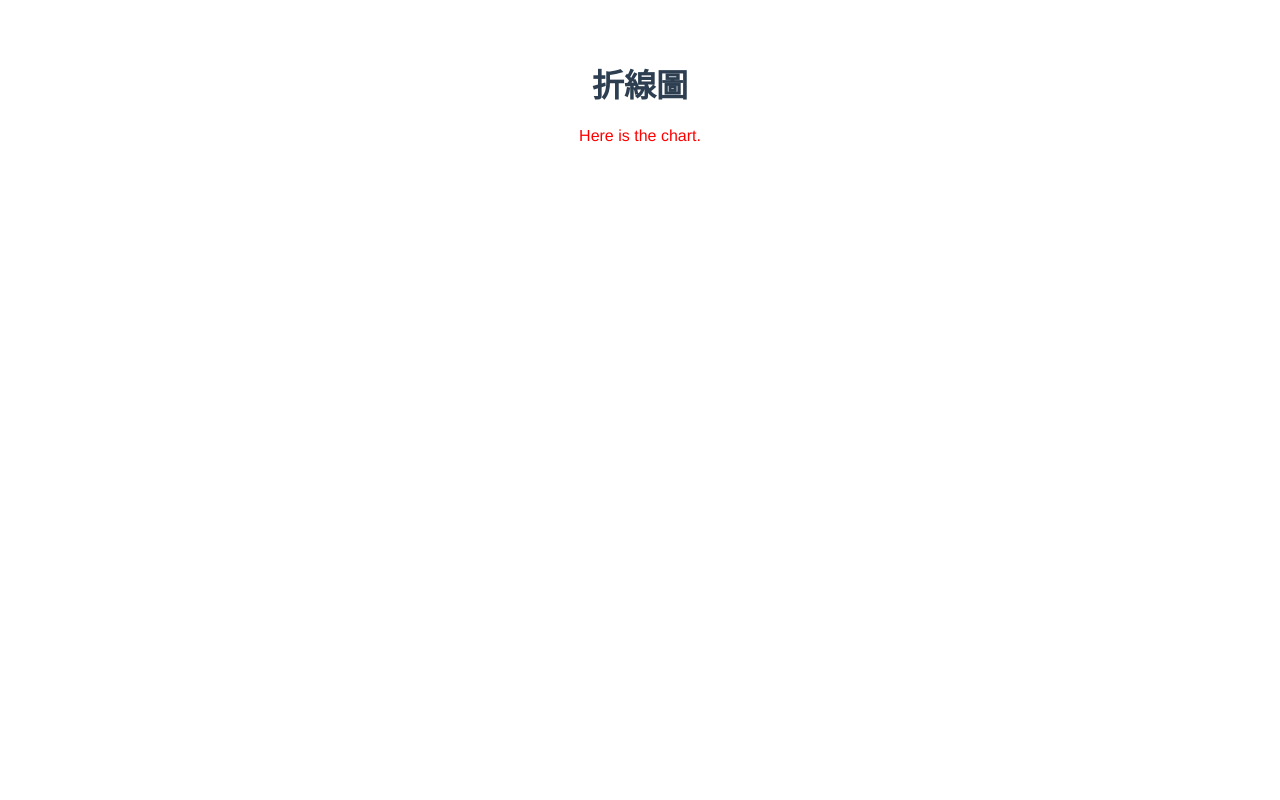
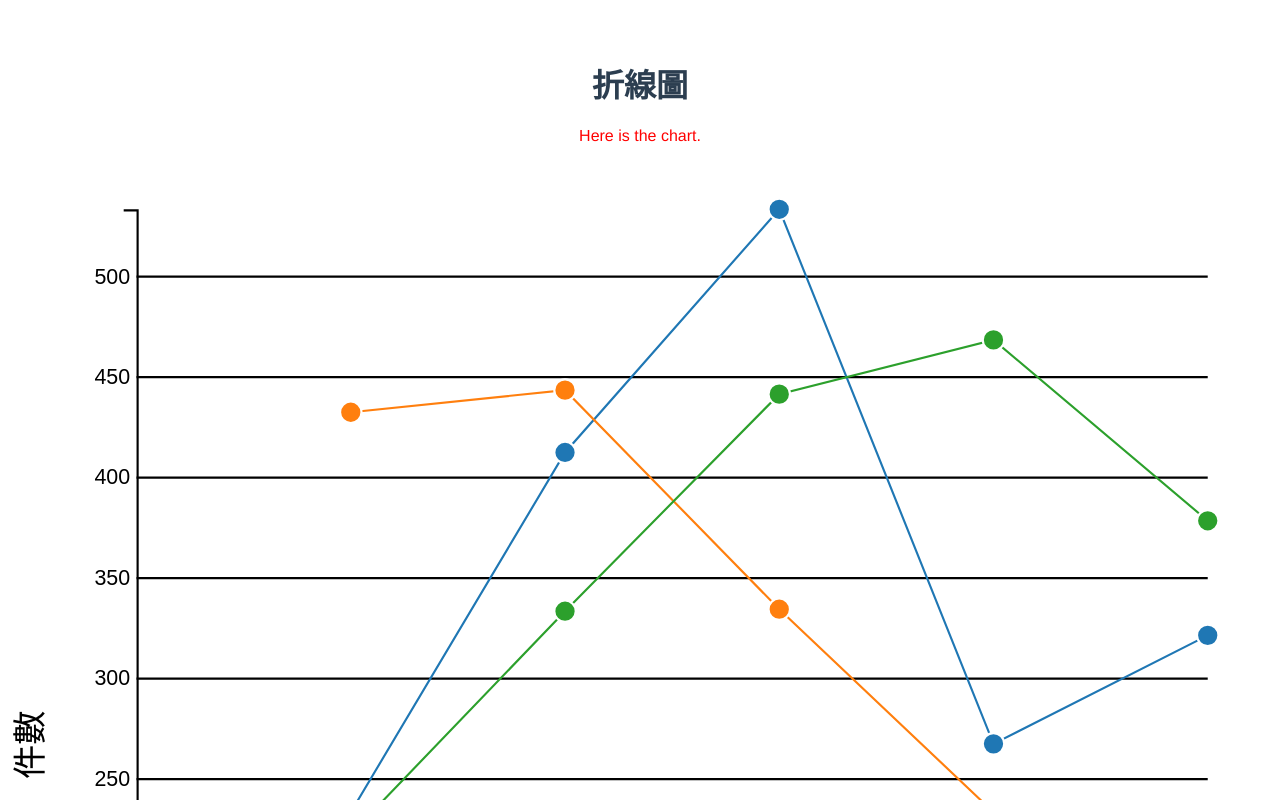
Before and after one commit to Annilla/d3-practice-vue-svg, a Vue app: page /LineChart in a window 1280 px wide. Shown: the top 800 px of the page. Built offline with nearby package versions, Linux system fonts and the light colour scheme.

Commit message:
[ LineChart ] base svg

```diff
--- a/src/components/LineChart.vue
+++ b/src/components/LineChart.vue
@@ -2,13 +2,145 @@
   <div class="lineChart">
     <h1>折線圖</h1>
     <div class="detail">Here is the chart.</div>
+    <svg class="svg" viewBox="0 0 590 630" preserveAspectRatio="xMidYMin slice" style="width: 100%; padding-bottom: 100%; height: 1px; overflow: visible">
+      <g transform="translate(60,30)">
+        <g transform="translate(0, 500)" class="x axis" fill="none" font-size="10" font-family="sans-serif" text-anchor="middle">
+          <path class="domain" stroke="#000" d="M0.5,6V0.5H500.5V6"></path>
+          <g class="tick" opacity="1" transform="translate(0.5,0)">
+            <line stroke="#000" y2="6"></line>
+            <text fill="#000" y="9" dy="0.71em"></text>
+          </g>
+          <g class="tick" opacity="1" transform="translate(100.5,0)">
+            <line stroke="#000" y2="6"></line>
+            <text fill="#000" y="9" dy="0.71em">6月</text>
+          </g>
+          <g class="tick" opacity="1" transform="translate(200.5,0)">
+            <line stroke="#000" y2="6"></line>
+            <text fill="#000" y="9" dy="0.71em">7月</text>
+          </g>
+          <g class="tick" opacity="1" transform="translate(300.5,0)">
+            <line stroke="#000" y2="6"></line>
+            <text fill="#000" y="9" dy="0.71em">8月</text>
+          </g>
+          <g class="tick" opacity="1" transform="translate(400.5,0)">
+            <line stroke="#000" y2="6"></line>
+            <text fill="#000" y="9" dy="0.71em">9月</text>
+          </g>
+          <g class="tick" opacity="1" transform="translate(500.5,0)">
+            <line stroke="#000" y2="6"></line>
+            <text fill="#000" y="9" dy="0.71em">10月</text>
+          </g>
+        </g>
+        <g transform="translate(0, 0)" class="y axis" fill="none" font-size="10" font-family="sans-serif" text-anchor="end">
+          <path class="domain" stroke="#000" d="M-6,500.5H0.5V0.5H-6"></path>
+          <g class="tick" opacity="1" transform="translate(0,500.5)">
+            <line stroke="#000" x2="500"></line>
+            <text fill="#000" x="-3" dy="0.32em">0</text>
+          </g>
+          <g class="tick" opacity="1" transform="translate(0,453.59568480300186)">
+            <line stroke="#000" x2="500"></line>
+            <text fill="#000" x="-3" dy="0.32em">50</text>
+          </g>
+          <g class="tick" opacity="1" transform="translate(0,406.6913696060038)">
+            <line stroke="#000" x2="500"></line>
+            <text fill="#000" x="-3" dy="0.32em">100</text>
+          </g>
+          <g class="tick" opacity="1" transform="translate(0,359.78705440900563)">
+            <line stroke="#000" x2="500"></line>
+            <text fill="#000" x="-3" dy="0.32em">150</text>
+          </g>
+          <g class="tick" opacity="1" transform="translate(0,312.88273921200755)">
+            <line stroke="#000" x2="500"></line>
+            <text fill="#000" x="-3" dy="0.32em">200</text>
+          </g>
+          <g class="tick" opacity="1" transform="translate(0,265.9784240150094)">
+            <line stroke="#000" x2="500"></line>
+            <text fill="#000" x="-3" dy="0.32em">250</text>
+          </g>
+          <g class="tick" opacity="1" transform="translate(0,219.07410881801127)">
+            <line stroke="#000" x2="500"></line>
+            <text fill="#000" x="-3" dy="0.32em">300</text>
+          </g>
+          <g class="tick" opacity="1" transform="translate(0,172.16979362101313)">
+            <line stroke="#000" x2="500"></line>
+            <text fill="#000" x="-3" dy="0.32em">350</text>
+          </g>
+          <g class="tick" opacity="1" transform="translate(0,125.26547842401504)">
+            <line stroke="#000" x2="500"></line>
+            <text fill="#000" x="-3" dy="0.32em">400</text>
+          </g>
+          <g class="tick" opacity="1" transform="translate(0,78.36116322701685)">
+            <line stroke="#000" x2="500"></line>
+            <text fill="#000" x="-3" dy="0.32em">450</text>
+          </g>
+          <g class="tick" opacity="1" transform="translate(0,31.45684803001876)">
+            <line stroke="#000" x2="500"></line>
+            <text fill="#000" x="-3" dy="0.32em">500</text>
+          </g>
+        </g>
+        <text transform="rotate(-90)" y="-60" x="-250" dy="1em" style="text-anchor: middle;">件數</text>
+        <g class="line">
+          <path fill="none" stroke="#1f77b4" d="M100,281.42589118198873L200,113.50844277673542L300,0L400,249.53095684803L500,198.87429643527207"></path>
+        </g>
+        <g class="line">
+          <path fill="none" stroke="#ff7f0e" d="M100,94.74671669793622L200,84.4277673545966L300,186.6791744840525L400,281.42589118198873L500,393.0581613508443"></path>
+        </g>
+        <g class="line">
+          <path fill="none" stroke="#2ca02c" d="M100,291.7448405253283L200,187.6172607879925L300,86.30393996247653L400,60.97560975609758L500,145.40337711069418"></path>
+        </g>
+        <g class="dot">
+          <circle class="circle" cx="100" cy="281.42589118198873" r="5" fill="#1f77b4" stroke="white"></circle>
+          <circle class="circle" cx="200" cy="113.50844277673542" r="5" fill="#1f77b4" stroke="white"></circle>
+          <circle class="circle" cx="300" cy="0" r="5" fill="#1f77b4" stroke="white"></circle>
+          <circle class="circle" cx="400" cy="249.53095684803" r="5" fill="#1f77b4" stroke="white"></circle>
+          <circle class="circle" cx="500" cy="198.87429643527207" r="5" fill="#1f77b4" stroke="white"></circle>
+        </g>
+        <g class="dot">
+          <circle class="circle" cx="100" cy="94.74671669793622" r="5" fill="#ff7f0e" stroke="white"></circle>
+          <circle class="circle" cx="200" cy="84.4277673545966" r="5" fill="#ff7f0e" stroke="white"></circle>
+          <circle class="circle" cx="300" cy="186.6791744840525" r="5" fill="#ff7f0e" stroke="white"></circle>
+          <circle class="circle" cx="400" cy="281.42589118198873" r="5" fill="#ff7f0e" stroke="white"></circle>
+          <circle class="circle" cx="500" cy="393.0581613508443" r="5" fill="#ff7f0e" stroke="white"></circle>
+        </g>
+        <g class="dot">
+          <circle class="circle" cx="100" cy="291.7448405253283" r="5" fill="#2ca02c" stroke="white"></circle>
+          <circle class="circle" cx="200" cy="187.6172607879925" r="5" fill="#2ca02c" stroke="white"></circle>
+          <circle class="circle" cx="300" cy="86.30393996247653" r="5" fill="#2ca02c" stroke="white"></circle>
+          <circle class="circle" cx="400" cy="60.97560975609758" r="5" fill="#2ca02c" stroke="white"></circle>
+          <circle class="circle" cx="500" cy="145.40337711069418" r="5" fill="#2ca02c" stroke="white"></circle>
+        </g>
+        <g class="label">
+          <circle cx="0" cy="575" r="5" fill="#1f77b4"></circle>
+          <text x="10" y="580">鼓山區</text>
+        </g>
+        <g class="label">
+          <circle cx="100" cy="575" r="5" fill="#ff7f0e"></circle>
+          <text x="110" y="580">左營區</text>
+        </g>
+        <g class="label">
+          <circle cx="200" cy="575" r="5" fill="#2ca02c"></circle>
+          <text x="210" y="580">楠梓區</text>
+        </g>
+      </g>
+    </svg>
   </div>
 </template>
 
 <script>
 export default {
-
-}
+  data() {
+    return {
+      chart: {
+        width: 500,
+        height: 500,
+        paddingTop: 30,
+        paddingRight: 30,
+        paddingBottom: 100,
+        paddingLeft: 60
+      }
+    };
+  }
+};
 </script>
 
 <style lang="postcss">
```
